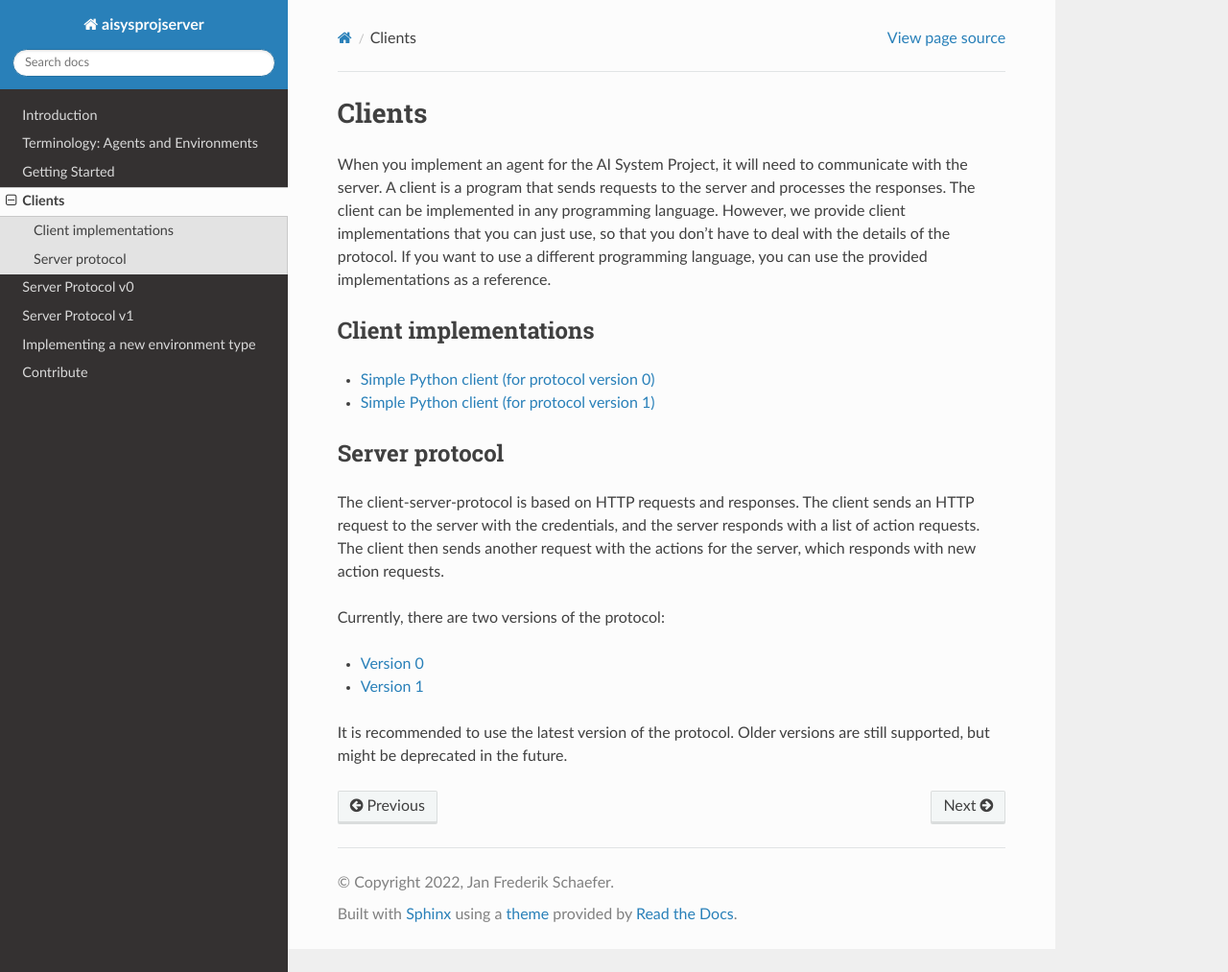
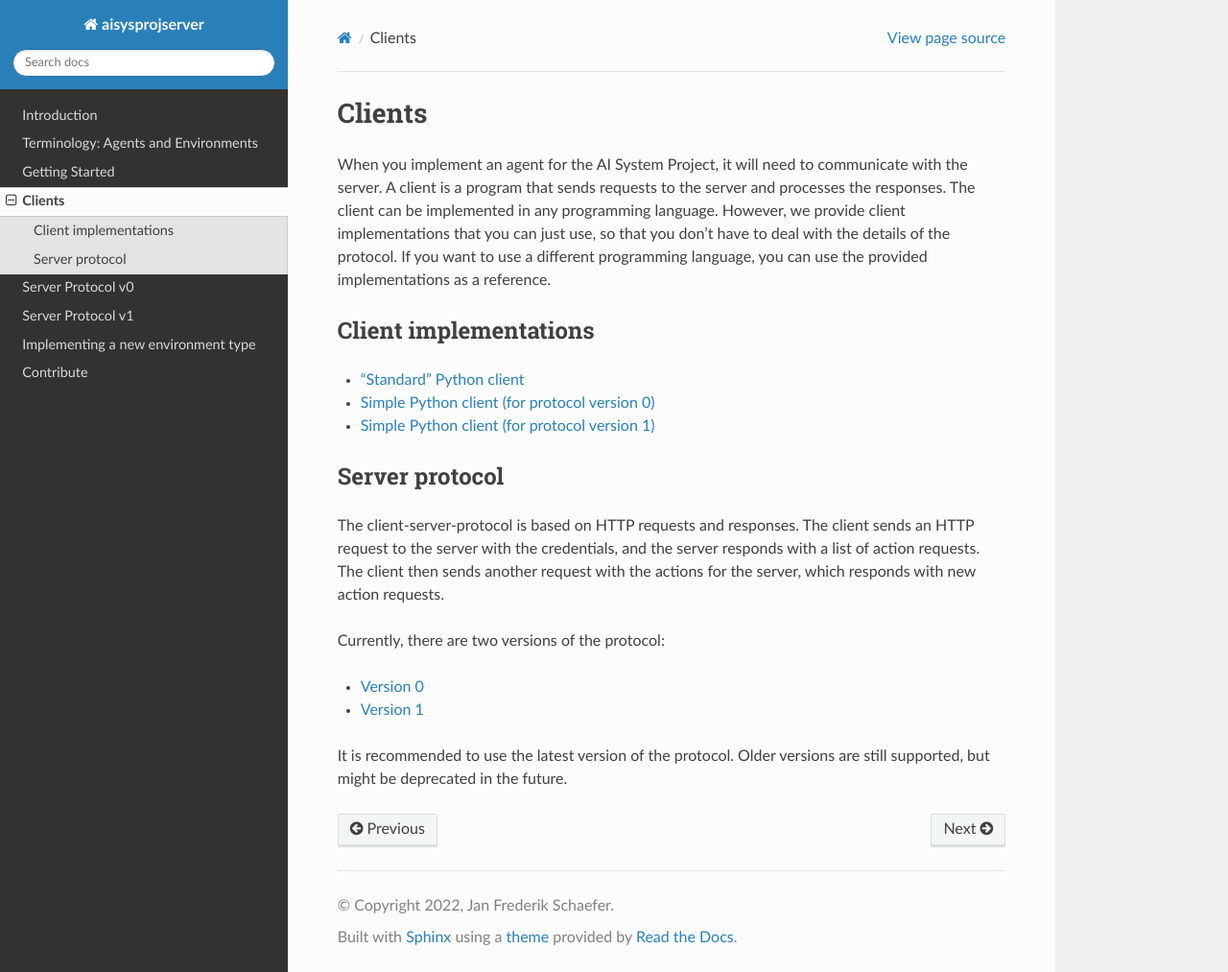
Before and after one commit to jfschaefer/aisysprojserver, a Sphinx documentation site: the page built from doc/source/clients.rst, in a window 1280 px wide and 1013 px high. Shown: the whole window at 96% size. Built offline with Sphinx 7.4.7 and the Read the Docs theme 2.0.0, drawn with Linux system fonts in a browser that asks for light colours; pages that are not in the unit, such as notebooks, are missing from menus.

Commit message:
link to py client in documentation

```diff
--- a/doc/source/clients.rst
+++ b/doc/source/clients.rst
@@ -14,6 +14,7 @@ you can use the provided implementations as a reference.
 Client implementations
 ----------------------
 
+* `"Standard" Python client <https://github.com/jfschaefer/aisysprojserver/blob/main/aisysprojserver_clienttools/client.py>`_
 * `Simple Python client (for protocol version 0) <https://github.com/jfschaefer/aisysprojserver/blob/main/aisysprojserver_clienttools/client_simple_v0.py>`_
 * `Simple Python client (for protocol version 1) <https://github.com/jfschaefer/aisysprojserver/blob/main/aisysprojserver_clienttools/client_simple_v1.py>`_
 
```
